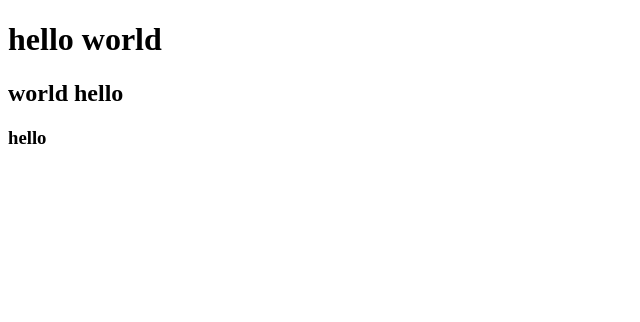
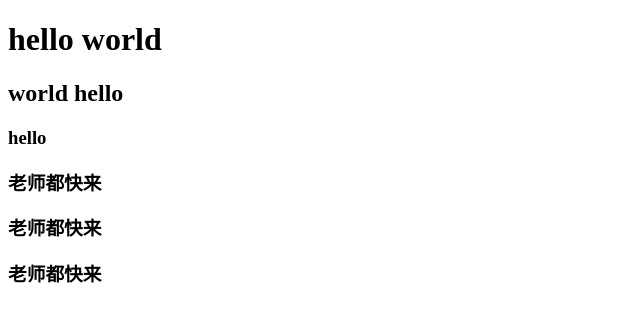
Before and after one commit to a86647191/testDemo, a plain HTML site: page index.html in a window 1280 px wide. Shown: the whole page, without its empty margins (0-640 px from the left). Drawn offline with Linux system fonts and the light colour scheme.

Commit message:
这是第五次提交'
q

```diff
--- a/index.html
+++ b/index.html
@@ -10,5 +10,9 @@
     <h1>hello world</h1>
     <h2>world hello</h2>
     <h3>hello</h3>
+
+    <h3>老师都快来</h3>
+    <h3>老师都快来</h3>
+    <h3>老师都快来</h3>
 </body>
 </html>
```
Also changed, not shown: 1 other file.
